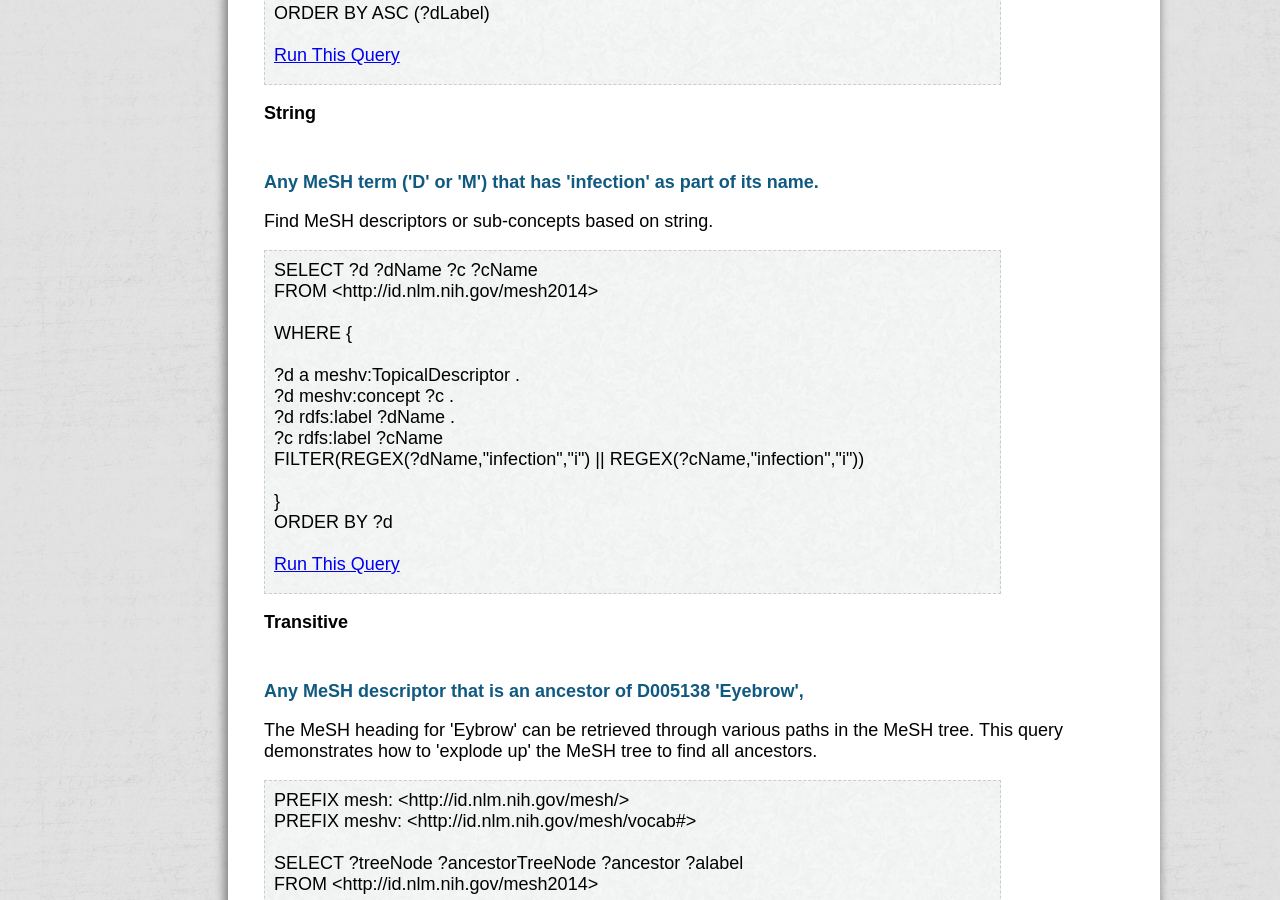
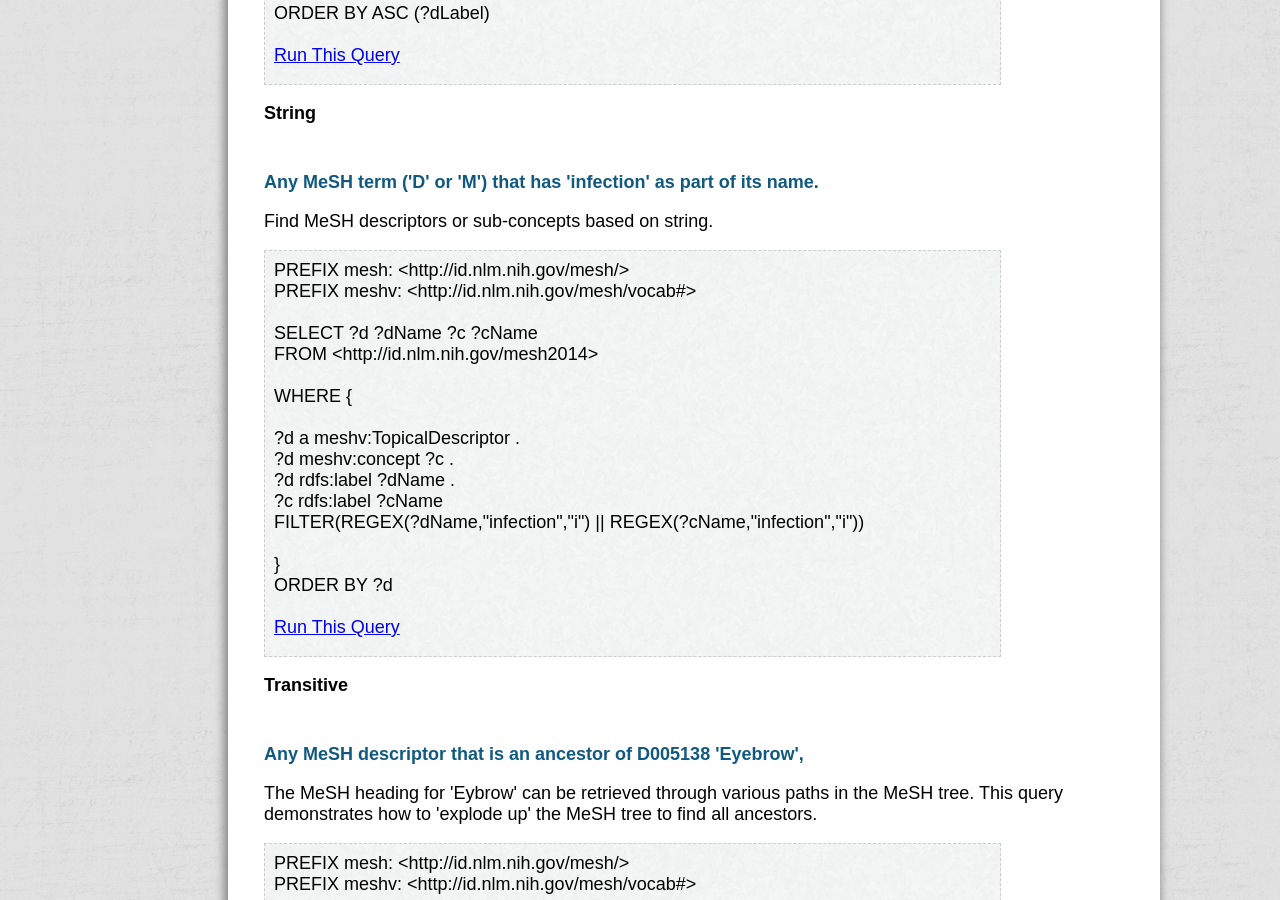
Before and after one commit to HHS/meshrdf, a Jekyll site: the page built from sample-queries.md, in a window 1280 px wide and 900 px high, scrolled down 4194 px. Built offline with Jekyll 4.4.1, drawn with Linux system fonts in a browser that asks for light colours; nearby versions of some CDN libraries.

Commit message:
11/6/2014 SPE no2 - update to queries.yml to clean things up

```diff
--- a/_data/queries.yml
+++ b/_data/queries.yml
@@ -138,6 +138,9 @@
   notes: Find MeSH descriptors or sub-concepts based on string.
   type: String
   string: |+
+   PREFIX mesh: <http://id.nlm.nih.gov/mesh/>
+   PREFIX meshv: <http://id.nlm.nih.gov/mesh/vocab#>
+
     SELECT ?d ?dName ?c ?cName
     FROM <http://id.nlm.nih.gov/mesh2014>
 
```
